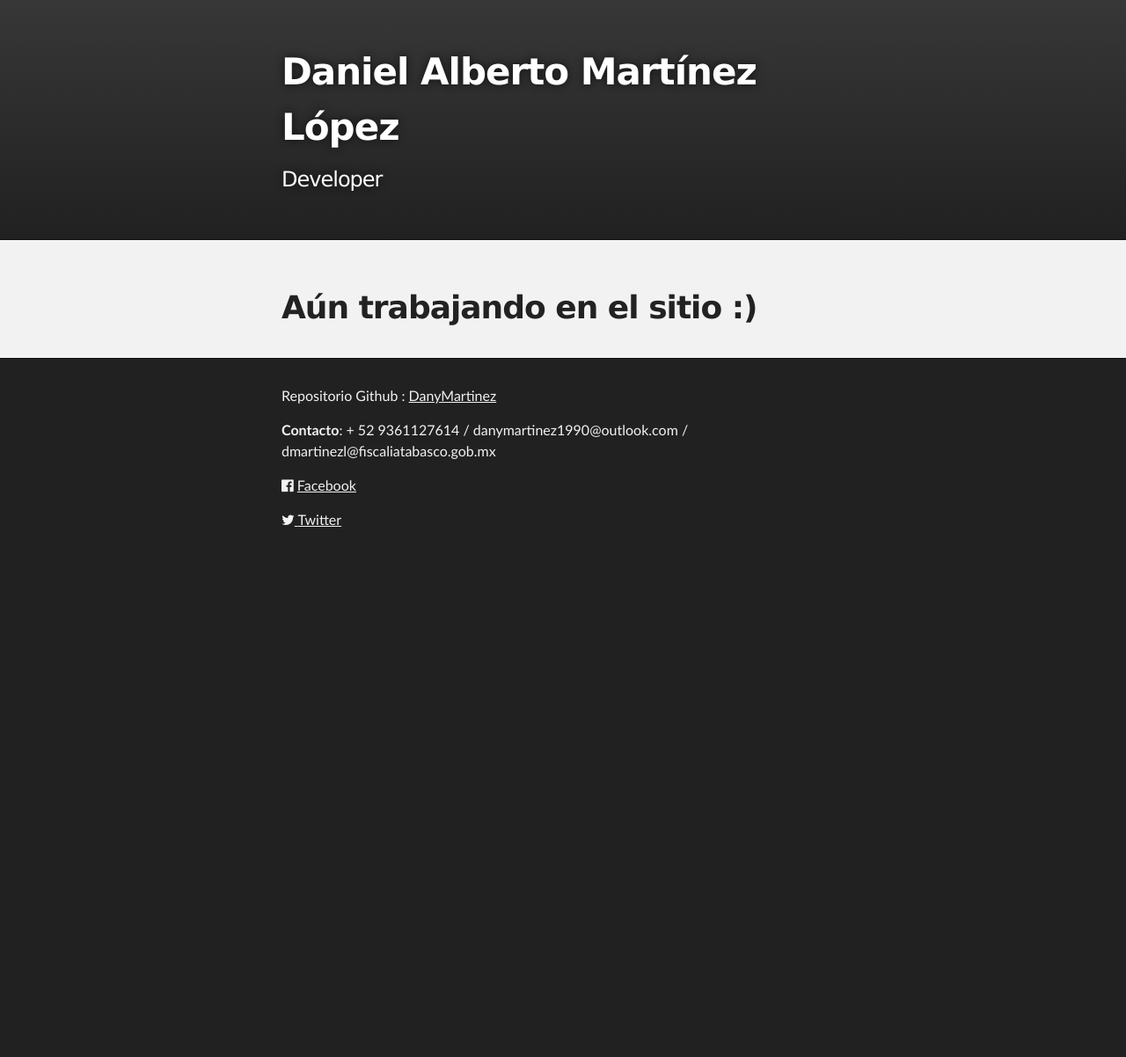
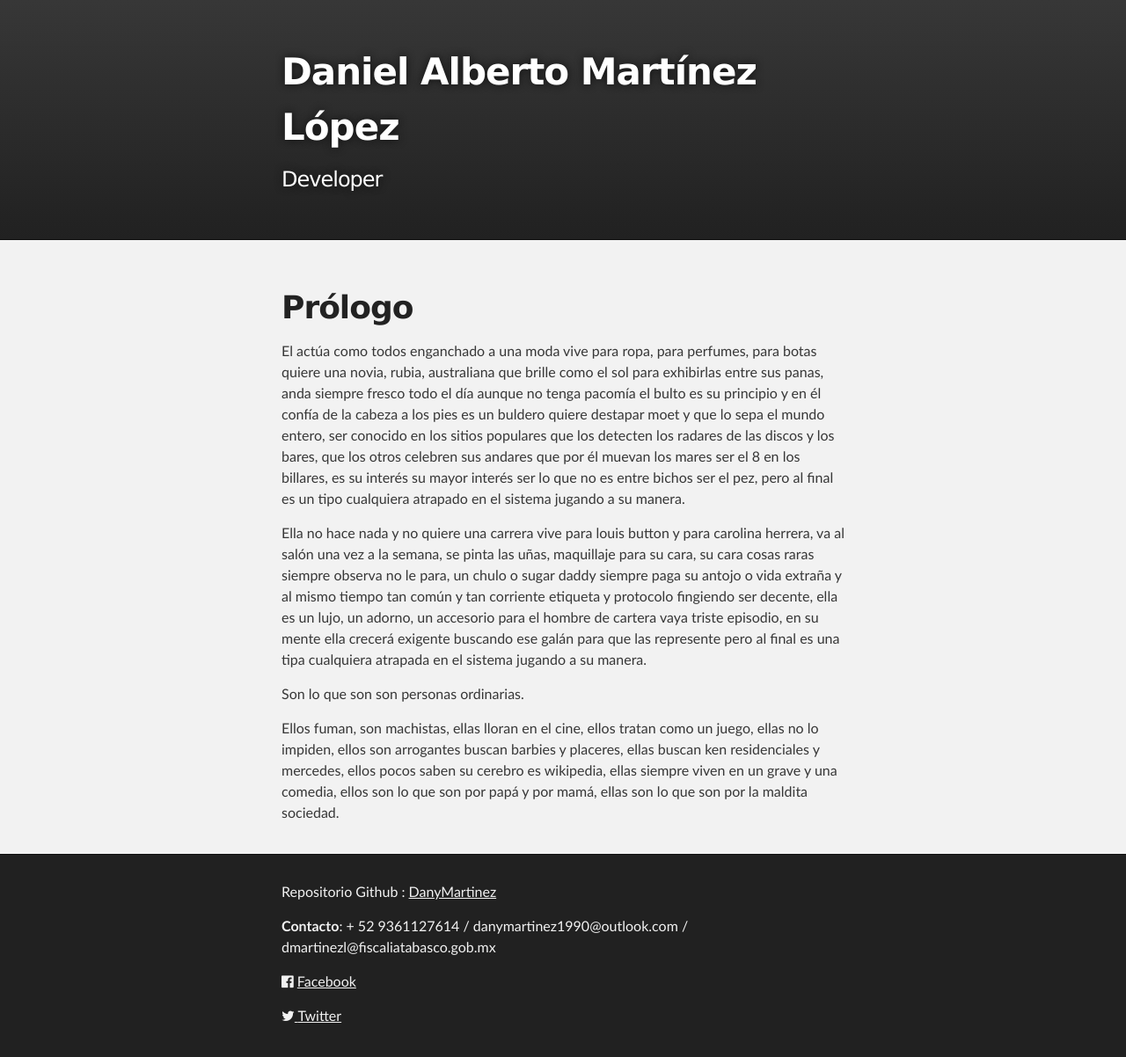
Before and after one commit to DanyMartinez/index, a Jekyll site: the page built from index.md, in a window 1280 px wide. Shown: the whole page at 88% size. Built offline with Jekyll 4.4.1, drawn with Linux system fonts in a browser that asks for light colours; our own code applies the rules of GitHub Pages for plain Markdown files; before the commit the page ends 900 px from its top, so only the background shows below that.

Commit message:
Update index.md

```diff
--- a/index.md
+++ b/index.md
@@ -1,4 +1,13 @@
 ---
 layout: default
 ---
-# [](#header-1)Aún trabajando en el sitio :)
+# [](#header-1)Prólogo
+
+
+El actúa como todos enganchado a una moda vive para ropa, para perfumes, para botas quiere una novia, rubia, australiana que brille como el sol para exhibirlas entre sus panas, anda siempre fresco todo el día aunque no tenga pacomía el bulto es su principio y en él confía de la cabeza a los pies es un buldero quiere destapar moet y que lo sepa el mundo entero, ser conocido en los sitios populares que los detecten los radares de las discos y los bares, que los otros celebren sus andares que por él muevan los mares ser el 8 en los billares, es su interés su mayor interés ser lo que no es entre bichos ser el pez, pero al final es un tipo cualquiera atrapado en el sistema jugando a su manera.
+
+Ella no hace nada y no quiere una carrera vive para louis button y para carolina herrera, va al salón una vez a la semana, se pinta las uñas, maquillaje para su cara, su cara cosas raras siempre observa no le para, un chulo o sugar daddy siempre paga su antojo o vida extraña y al mismo tiempo tan común y tan corriente etiqueta y protocolo fingiendo ser decente, ella es un lujo, un adorno, un accesorio para el hombre de cartera vaya triste episodio, en su mente ella crecerá exigente buscando ese galán para que las represente pero al final es una tipa cualquiera atrapada en el sistema jugando a su manera.
+
+Son lo que son son personas ordinarias.
+
+Ellos fuman, son machistas, ellas lloran en el cine, ellos tratan como un juego, ellas no lo impiden, ellos son arrogantes buscan barbies y placeres, ellas buscan ken residenciales y mercedes, ellos pocos saben su cerebro es wikipedia, ellas siempre viven en un grave y una comedia, ellos son lo que son por papá y por mamá, ellas son lo que son por la maldita sociedad.
```
